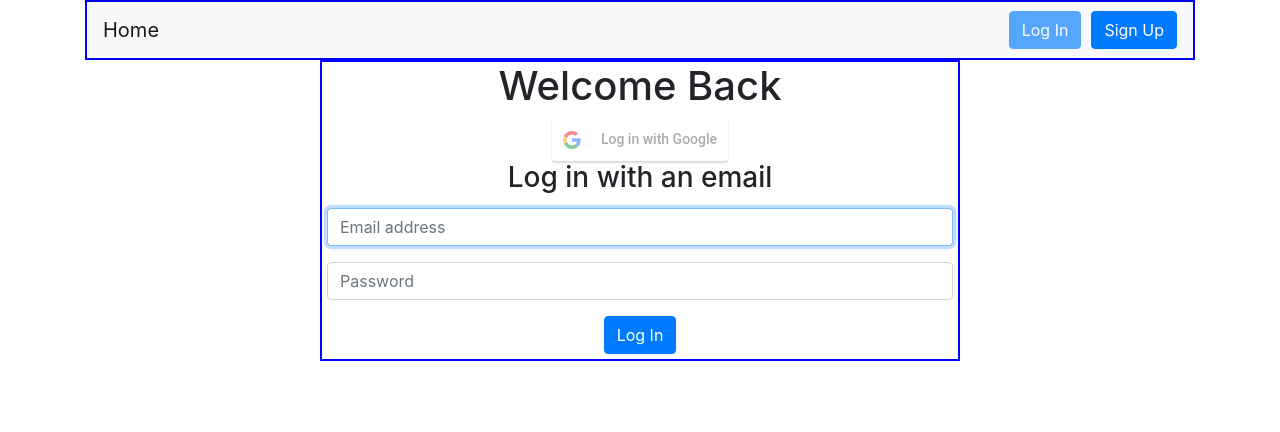
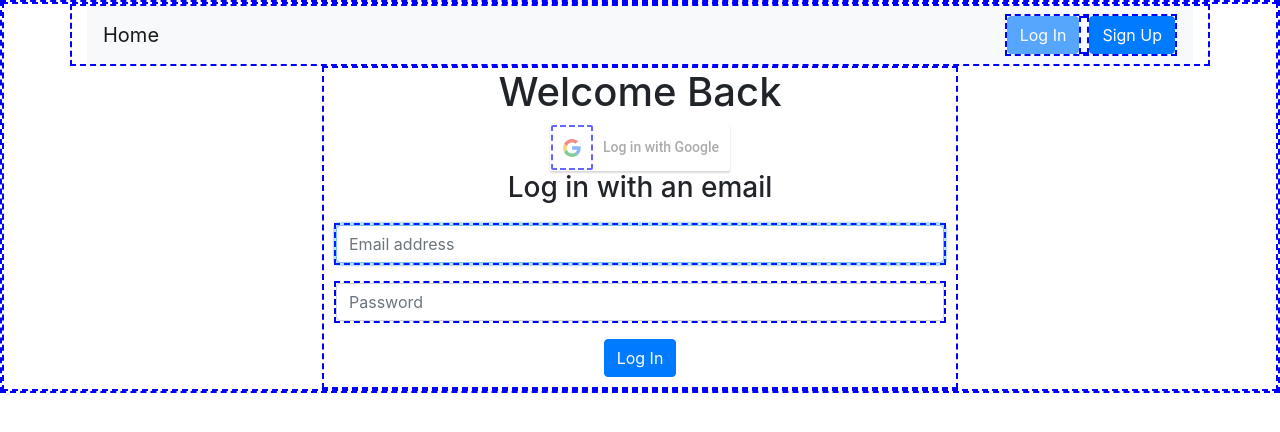
Before and after one commit to 17livincent/HonorsThesisProject, a React (Create React App) app in the folder client/: page / in a window 1280 px wide. Shown: the top 432 px of the page. Built offline with nearby package versions, Linux system fonts and the light colour scheme.

Commit message:
Label divs with dotted lines

```diff
--- a/client/src/Login.css
+++ b/client/src/Login.css
@@ -1,12 +1,14 @@
+div {
+    border: 2px dashed blue;
+}
+
 .Login {
     margin: auto;
     width: 50%;
-    border: 2px solid blue;
     text-align: center;
 }
 
 .loginNav {
-    border: 2px solid blue;
     text-align: right;
 }
 
@@ -22,16 +24,14 @@ Button + Button {
 }
 
 Form {
-    padding: 5px;
+    padding: 10px;
 }
 
 .header {
-    background-color: #ffffff;
     min-height: 15%;
     display: flex;
     flex-direction: column;
     align-items: center;
     justify-content: center;
     font-size: calc(10px + 1vmin);
-    color: black;
 }
```
